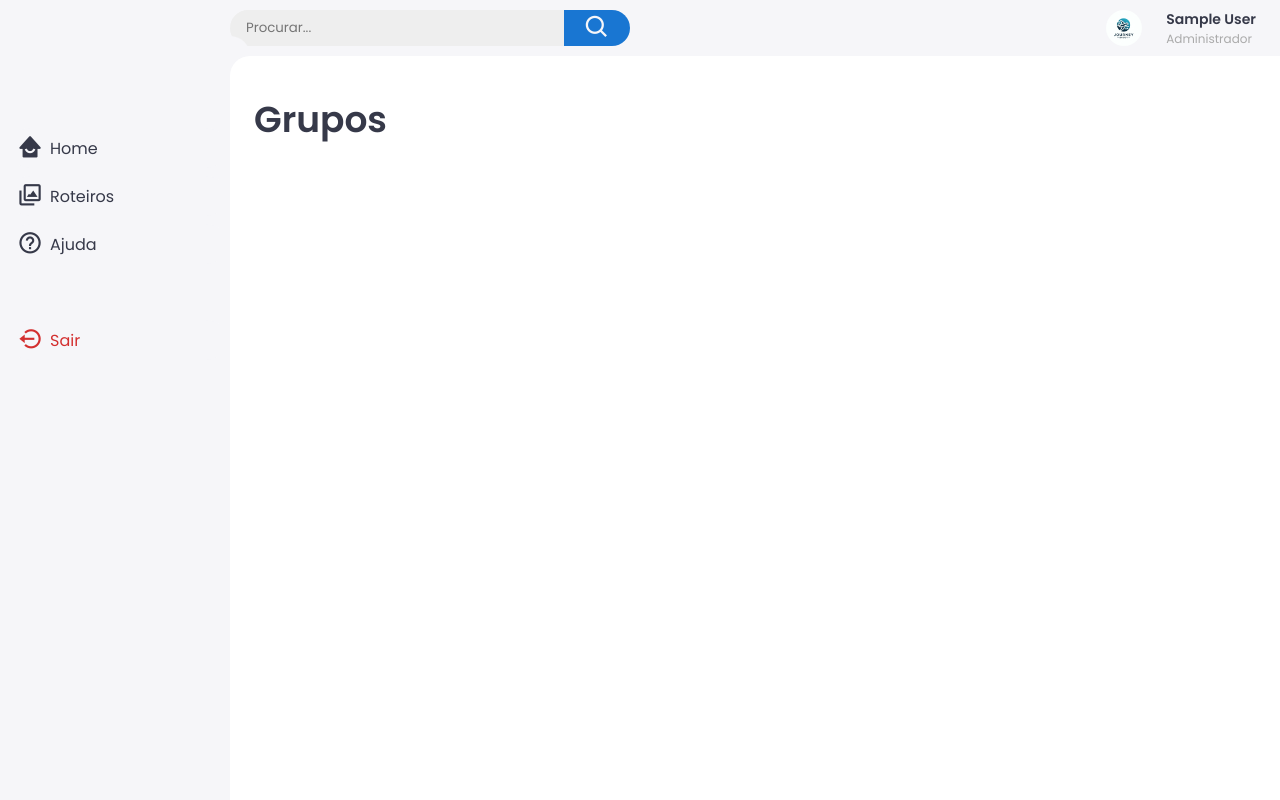
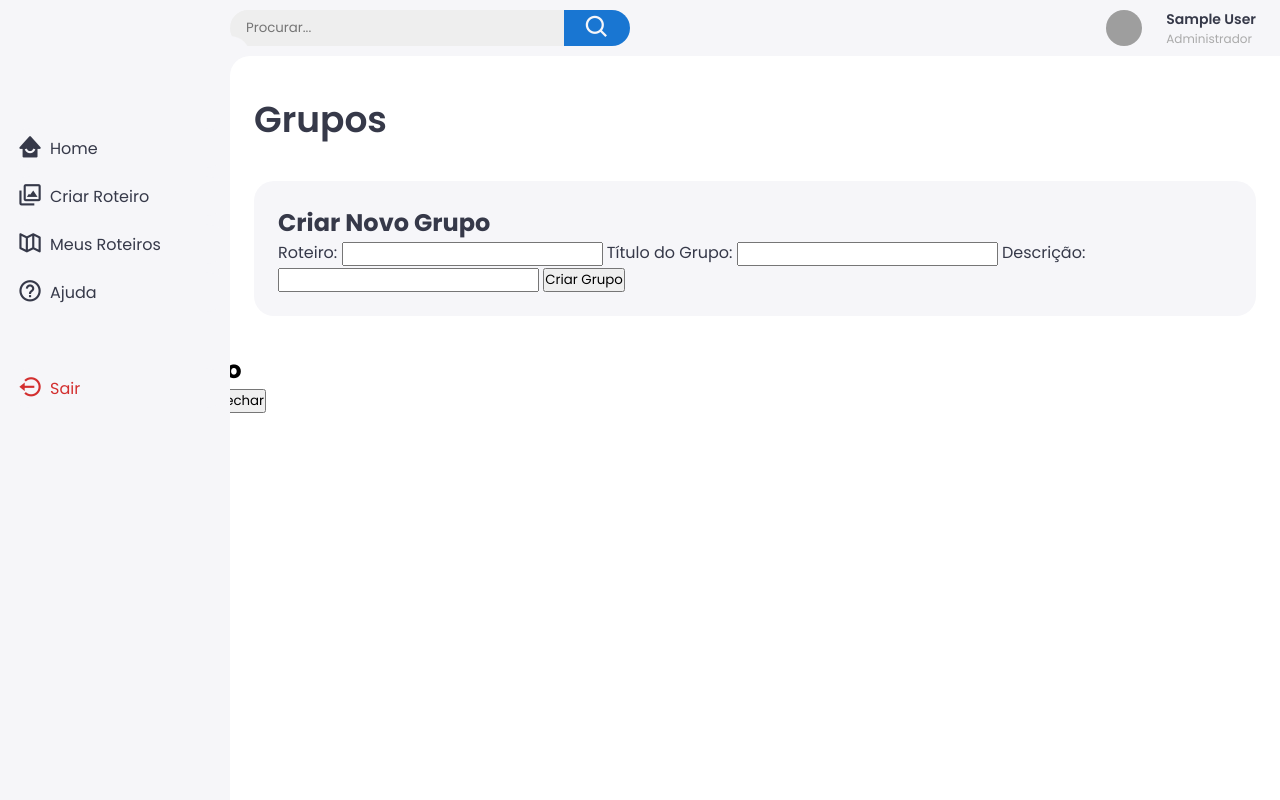
Before and after one commit to RyanKl22/PUCPR_2024, a PHP site: page /grupo.php in a window 1280 px wide. Run offline with PHP 8.4, Linux system fonts and the light colour scheme; the visitor is signed in with stand-in values (Sample User, id 1); grey boxes are pictures that could not be loaded.

Commit message:
Criação do pop-up tela de grupos
Criação do pop-up tela de grupos

```diff
--- a/Experiência Criativa - Projeto/grupo.php
+++ b/Experiência Criativa - Projeto/grupo.php
@@ -11,7 +11,6 @@
     $_SESSION['usuario_adm'] = false; // Valor padrão para o tipo de usuário
 }
 ?>
-
 <!DOCTYPE html>
 <html lang="pt-BR">
 
@@ -28,12 +27,12 @@
     <!-- Barra Lateral -->
     <div class="sidebar">
         <a href="#" class="logo">
-
         </a>
         <ul class="side-menu">
-            <li><a href="main.php"><i class='bx bxs-home-smile'></i></i>Home</a></li>
-            <li><a href="roteiro.php"><i class='bx bx-images'></i></i>Roteiros</a></li>
-            <li><a href="ajuda.php"><i class='bx bx-help-circle'></i></i></i>Ajuda</a></li>
+            <li><a href="main.php"><i class='bx bxs-home-smile'></i>Home</a></li>
+            <li><a href="roteiro.php"><i class='bx bx-images'></i>Criar Roteiro</a></li>
+            <li><a href="My_roteiro.php"><i class='bx bx-map-alt'></i>Meus Roteiros</a></li>
+            <li><a href="ajuda.php"><i class='bx bx-help-circle'></i>Ajuda</a></li>
         </ul>
         <ul class="side-menu">
             <li>
@@ -57,8 +56,8 @@
                 </div>
             </form>
             <input type="checkbox" id="theme-toggle" hidden>
-            <a href="profile.php"class="profile">
-                <img src="images/Logo.png">
+            <a href="profile.php" class="profile">
+                <img src="Imagens/Logo.png">
             </a>
             <div class="user-info">
                 <span class="user-name"><?php echo $_SESSION['usuario_nome']; ?></span>
@@ -73,19 +72,111 @@
                 <div class="left">
                     <h1>Grupos</h1>
                     <ul class="breadcrumb">
-
                 </div>
-
             </div>
 
             <div class="bottom-data">
-
-            </div>
+                <!-- Campos de Meus Grupos -->
+                <div id="criar-grupo-content" class="hidden">
+                    <h2>Criar Novo Grupo</h2>
+                    <form id="criar-grupo-form">
+                        <label for="novo-roteiro">Roteiro:</label>
+                        <input type="text" id="novo-roteiro" name="roteiro" required>
+                        <label for="novo-titulo-grupo">Título do Grupo:</label>
+                        <input type="text" id="novo-titulo-grupo" name="titulo_grupo" required>
+                        <label for="novo-descricao">Descrição:</label>
+                        <input type="text" id="novo-descricao" name="descricao" required>
+                        <button type="submit">Criar Grupo</button>
+                    </form>
+                </div>
 
         </main>
 
     </div>
 
+    <!-- Popup -->
+    <div id="popup" class="popup">
+        <div class="popup-content">
+            <h2>Escolha uma opção</h2>
+            <button class="group-btn" id="meus-grupos-btn">Meus Grupos</button>
+            <button class="group-btn" id="grupos-participantes-btn">Criar novo grupo</button>
+            <button class="close-btn" id="close-popup-btn">Fechar</button>
+        </div>
+    </div>
+
+    <script>
+        document.getElementById('meus-grupos-btn').addEventListener('click', function() {
+            fetch('fetch_grupos.php')
+                .then(response => {
+                    if (!response.ok) {
+                        throw new Error('Network response was not ok ' + response.statusText);
+                    }
+                    return response.json();
+                })
+                .then(data => {
+                    if (data.error) {
+                        alert(data.error);
+                    } else {
+                        document.getElementById('roteiro').value = data.roteiro;
+                        document.getElementById('titulo-grupo').value = data.titulo_grupo;
+                        document.getElementById('descricao').value = data.descricao;
+                        document.getElementById('membros').value = data.membros;
+                        document.getElementById('meus-grupos-content').classList.remove('hidden');
+                        document.getElementById('popup').style.display = 'none';
+                    }
+                })
+                .catch(error => {
+                    console.error('There was a problem with the fetch operation:', error);
+                    alert('Erro ao buscar dados: ' + error.message);
+                });
+        });
+
+        document.getElementById('close-popup-btn').addEventListener('click', function() {
+            window.location.href = 'main.php';
+        });
+
+        window.onload = function() {
+            document.getElementById('popup').style.display = 'flex';
+        };
+
+
+        //teste
+        document.getElementById('criar-grupo-form').addEventListener('submit', function(event) {
+        event.preventDefault();
+
+        const formData = new FormData(this);
+
+        fetch('create_grupo.php', {
+            method: 'POST',
+            body: formData
+        })
+        .then(response => {
+            if (!response.ok) {
+                throw new Error('Network response was not ok ' + response.statusText);
+            }
+            return response.json();
+        })
+        .then(data => {
+            if (data.error) {
+                alert(data.error);
+            } else {
+                alert(data.success);
+                document.getElementById('criar-grupo-content').classList.add('hidden');
+                document.getElementById('meus-grupos-content').classList.remove('hidden');
+                // Atualizar a lista de grupos se necessário
+            }
+        })
+        .catch(error => {
+            console.error('There was a problem with the fetch operation:', error);
+            alert('Erro ao criar grupo: ' + error.message);
+        });
+    });
+
+    document.getElementById('grupos-participantes-btn').addEventListener('click', function() {
+        document.getElementById('popup').style.display = 'none';
+        document.getElementById('criar-grupo-content').classList.remove('hidden');
+    });
+    </script>
 
 </body>
 
```
